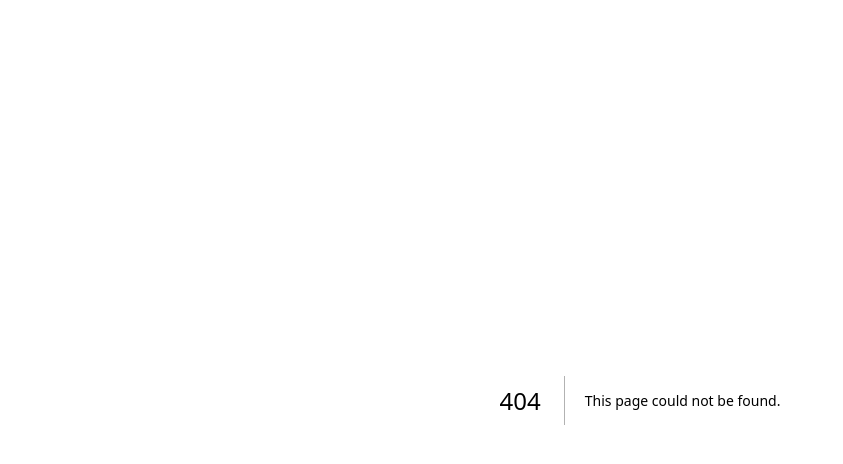
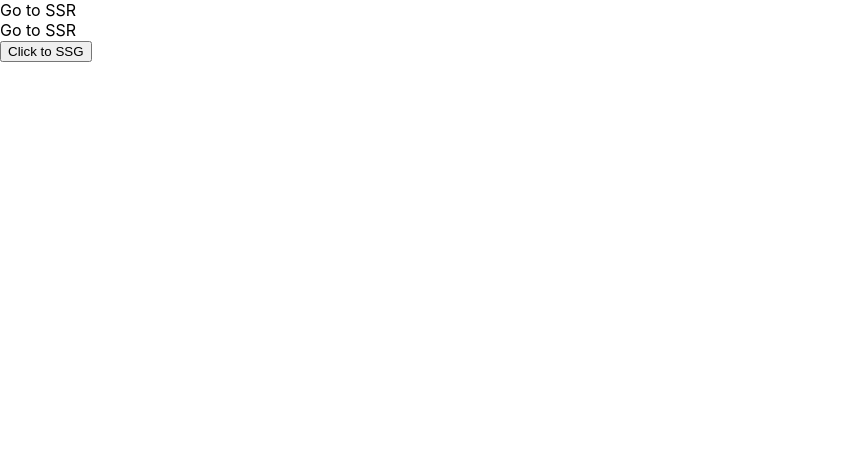
Before and after one commit to aaronsleepy/next-sample, a Next.js app: page /link in a window 1280 px wide. Before the commit this address had no page. Shown: the top 464 px of the page, without its empty margins (0-843 px from the left). Built offline with nearby package versions, Linux system fonts and the light colour scheme.

Commit message:
feat: link 및 router를 통한 페이지 이동

```diff
--- /dev/null
+++ b/pages/link.tsx
@@ -0,0 +1,65 @@
+/**
+ * next/link 예제
+ * - getStaticProps 사용
+ */
+
+import { GetStaticProps, NextPage } from "next"
+import Head from "next/head"
+import Link from "next/link"
+import { useRouter } from "next/router"
+
+type SSGProps = {
+    message: string
+}
+
+const LinkDemoPage: NextPage<SSGProps> = (props) =>  {
+    const { message } = props
+
+    const router = useRouter()
+
+    const onSubmit = () => {
+        router.push('/ssg')
+    }
+
+
+    return (
+        <div>
+            <Head>
+                <title>Static Site Generation</title>
+                <link rel="icon" href="/favicon.ico" />
+            </Head>
+            <main>
+                <div>
+                    <Link href="/ssr">
+                        Go to SSR
+                    </Link>
+                </div>
+                <div>
+                    <Link
+                    href={{
+                        pathname: '/ssr'
+                    }}>
+                        Go to SSR
+                    </Link>
+                </div>
+                <div>
+                    <button onClick={onSubmit}>Click to SSG</button>
+                </div>
+            </main>
+        </div>
+    )
+}
+
+export const getStaticProps: GetStaticProps<SSGProps> = async (context) => {
+    const timestamp = new Date().toLocaleString()
+    const message = `${timestamp}에 getStaticProps가 실행됐습니다`
+    console.log(message)
+
+    return {
+        props: {
+            message
+        }
+    }
+}
+
+export default LinkDemoPage
```
